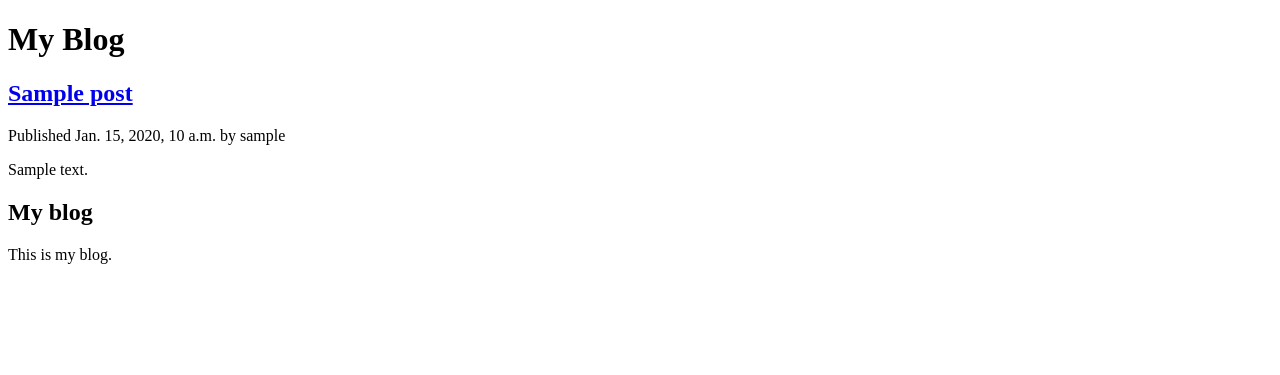
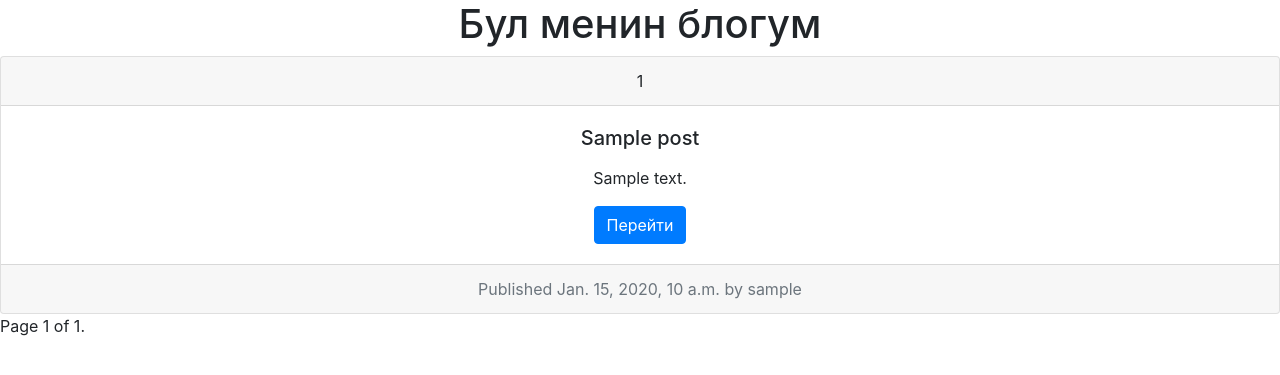
Before and after one commit to Datkaaiym01/itblogproject1, a Django app: page /blog/ in a window 1280 px wide. Shown: the top 375 px of the page. Run offline with Django 3.2, Linux system fonts and the light colour scheme; tables that the repository leaves empty hold one stand-in row (values such as "Sample post"); some libraries are stand-ins or nearby versions.

Commit message:
add pagination to post list

```diff
--- a/blog/urls.py
+++ b/blog/urls.py
@@ -1,9 +1,9 @@
 from django.urls import path
-from blog.views import post_list, post_detail
+from blog.views import PostListView, post_detail
 app_name = 'blog'
 
 urlpatterns = [
-    path('', post_list, name='post_list'),
+    path('', PostListView.as_view(), name='post_list'),
     path('<int:year>/<int:month>/<int:day>/<slug:post>/',
     post_detail, name='post_detail'),
 
--- a/blog/views.py
+++ b/blog/views.py
@@ -1,11 +1,33 @@
 from django.shortcuts import render, get_object_or_404
 from blog.models import Post
+from django.views.generic import ListView
+# from django.core.paginator import Paginator, EmptyPage, PageNotAnInteger
 
-def post_list(request):
-    posts = Post.published.all()
-    return render(
-        request, 'blog/post_list.html', {'posts': posts}
-    )
+# Function Based View
+# def post_list(request):
+#     object_list = Post.published.all()
+#     paginator = Paginator(object_list, 1)
+#     page = request.GET.get('page')
+#     print(dir(request))
+#     try:
+#         posts = paginator.page(page)
+#     except PageNotAnInteger:
+#         posts = paginator.page(1)
+#     except EmptyPage:
+#         posts = paginator.page(paginator.num_pages)
+
+#     return render(
+#         request, 'blog/post_list.html', {
+#             'posts': posts, 'page': page,
+#             }
+#     )
+
+
+class PostListView(ListView):
+    queryset = Post.published.all()
+    context_object_name = 'posts'
+    paginate_by = 3
+    template_name = 'blog/post_list.html'
 
 def post_detail(request, year, month, day, post):
     post = get_object_or_404(
--- a/templates/base.html
+++ b/templates/base.html
@@ -5,15 +5,14 @@
 <head>
     <title>{% block title %}{% endblock %}</title>
     <link href="{% static 'css/blog.css' %}" rel="stylesheet">
+    <link rel="stylesheet" href="https://stackpath.bootstrapcdn.com/bootstrap/4.4.1/css/bootstrap.min.css" integrity="sha384-Vkoo8x4CGsO3+Hhxv8T/Q5PaXtkKtu6ug5TOeNV6gBiFeWPGFN9MuhOf23Q9Ifjh" crossorigin="anonymous">
 </head>
 
 <body>
     <div id="content">
-        {% block content %}{% endblock %} </div>
-    <div id="sidebar">
-        <h2>My blog</h2>
-        <p>This is my blog.</p>
+        {% block content %}{% endblock %}
     </div>
+
 </body>
 
 </html>
--- a/templates/blog/post_list.html
+++ b/templates/blog/post_list.html
@@ -1,15 +1,23 @@
 {% extends 'base.html' %}
 {% block title %} My Blog {% endblock %}
 {% block content %}
-<h1>My Blog</h1>
-{% for post in posts %}
 
-    <h2>
-        <a href="{{post.get_absolute_url}}">{{post.title}}</a>
-    </h2>
-    <p class="date">Published {{ post.publish }} by {{ post.author }}</p>
-    {{ post.body|truncatewords:30|linebreaks }}
+<center><h1>Бул менин блогум</h1></center>
 
+{% for post in posts  %}
+<div class="card text-center">
+    <div class="card-header">
+      {{post.id}}
+    </div>
+    <div class="card-body">
+      <h5 class="card-title">{{post.title}}</h5>
+      <p class="card-text">{{ post.body|truncatewords:30|linebreaks }}</p>
+      <a href="{{post.get_absolute_url}}" class="btn btn-primary">Перейти</a>
+    </div>
+    <div class="card-footer text-muted">
+        Published {{ post.publish }} by {{ post.author }}
+    </div>
+  </div>
 {% endfor %}
-
+{% include "pagination.html" with page=page_obj %}
 {% endblock %}
--- /dev/null
+++ b/templates/pagination.html
@@ -0,0 +1,10 @@
+<div class="pagination"> <span class="step-links">
+        {% if page.has_previous %}
+        <a href="?page={{page.previous_page_number}}">Previous</a>
+        {% endif %}
+        <span class="current">
+            Page {{ page.number }} of {{ page.paginator.num_pages }}. </span>
+        {% if page.has_next %}
+        <a href="?page={{ page.next_page_number }}">Next</a>
+        {% endif %} </span>
+</div>
```
Also changed, not shown: templates/blog/post_detail.html (+13 -0 lines).
